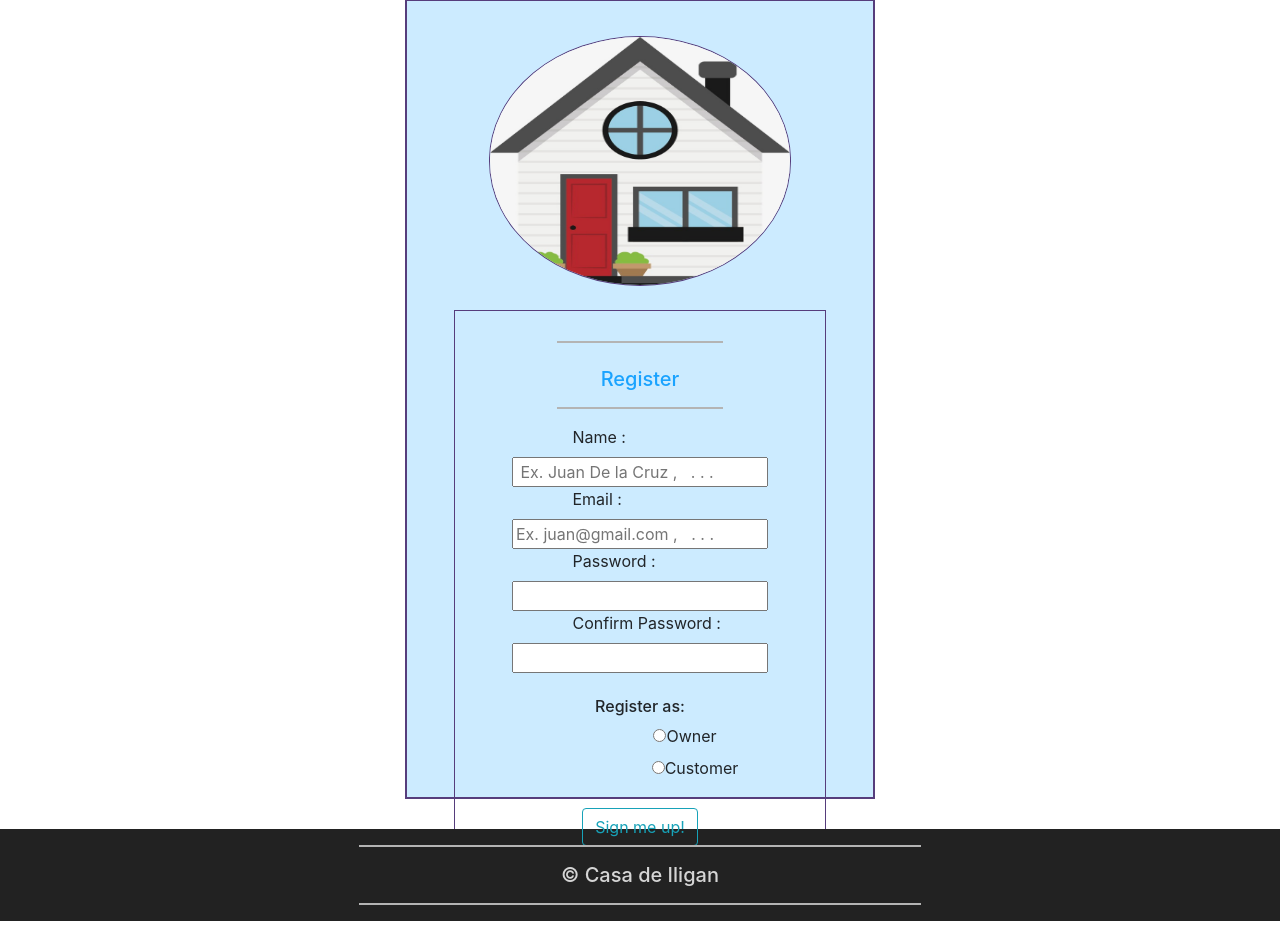
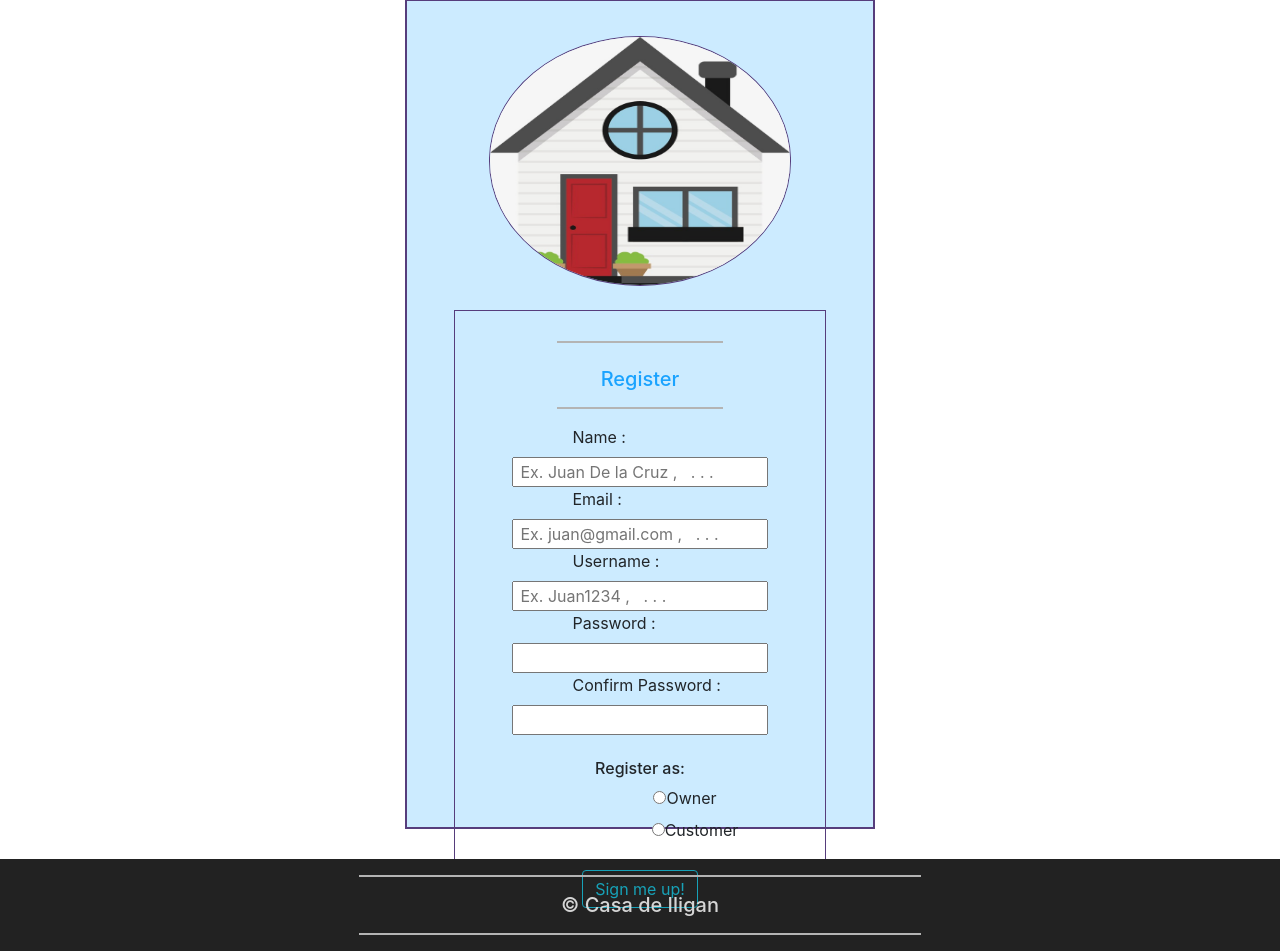
Before and after one commit to drichardcarl/CasadeIligan, a Python web app: template frontend/templates/registration.html in a window 1280 px wide. Shown: the part 98-1049 px from the top of the page. Before the commit the page ends 1019 px from the top, so only its background shows below. Run offline with Jinja, Linux system fonts and the light colour scheme; the template is opened without the code that fills it, so the values that code supplies are empty; some libraries are stand-ins or nearby versions.

Commit message:
Edited templates: Sept 8

```diff
--- a/frontend/static/style.css
+++ b/frontend/static/style.css
@@ -140,7 +140,7 @@ hr{
 #reg-card{
 	margin-top: 5px;
 	width: 470px;
-	height:800px;
+	height:830px;
 	margin-bottom: 0;
 
 }
--- a/frontend/templates/homepage.html
+++ b/frontend/templates/homepage.html
@@ -25,7 +25,7 @@
 <nav class="navbar navbar-expand-md navbar-light bg-light sticky-top">
   <div class="container-fluid">
     <div class="navbar-header">
-    	<a class="navbar-brand" href="/">
+    	<a class="navbar-brand" href="homepage.html">
 		<img src="../static/logo.jpg">
 		</a>
     </div>
--- a/frontend/templates/registration.html
+++ b/frontend/templates/registration.html
@@ -28,7 +28,7 @@
  <div class="container-fluid">
   	<nav class="navbar navbar-expand-md navbar-light bg-light sticky-top">
     <div class="navbar-header">
-      <a class="navbar-brand" href="/">
+      <a class="navbar-brand" href="homepage.html">
 	<img src="../static/logo.jpg">
 	</a>
     </div>
@@ -69,17 +69,20 @@
 		<div class="reg-form">
     	<form action="{{url_for('add_submit')}}" method = "post">
 
-          <label class="reg-label" id="owner-name">Name :</label>
-          <input type="text" name = "owner-name" placeholder=" Ex. Juan De la Cruz ,   . . ." align="left" required>
+          <label class="reg-label" id="reg-name">Name :</label>
+          <input type="text" name = "reg-name" placeholder=" Ex. Juan De la Cruz ,   . . ." align="left" required>
           <br>
-          <label class="reg-label" id="owner-email">Email :</label>
-          <input type="email" name="owner-email" placeholder="Ex. juan@gmail.com ,   . . ." align="right" required>
+          <label class="reg-label" id="reg-email">Email :</label>
+          <input type="email" name="reg-email" placeholder=" Ex. juan@gmail.com ,   . . ." align="right" required>
           <br>
-          <label class="reg-label" id="owner-pass">Password :</label>
-          <input type="password" name="owner-pass" align="right" required>
+          <label class="reg-label" id="reg-username">Username :</label>
+          <input type="text" name = "reg-username" placeholder=" Ex. Juan1234 ,   . . ." align="left" required>
           <br>
-          <label class="reg-label" id="owner-pass-confirm">Confirm Password :</label>
-          <input type="password" name= "owner-pass-confirm" align="right" required>
+          <label class="reg-label" id="reg-pass">Password :</label>
+          <input type="password" name="reg-pass" align="right" required>
+          <br>
+          <label class="reg-label" id="reg-pass-confirm">Confirm Password :</label>
+          <input type="password" name= "reg-pass-confirm" align="right" required>
           <br><br>
           <h6 class="reg-option">Register as:</h6>
 
```
